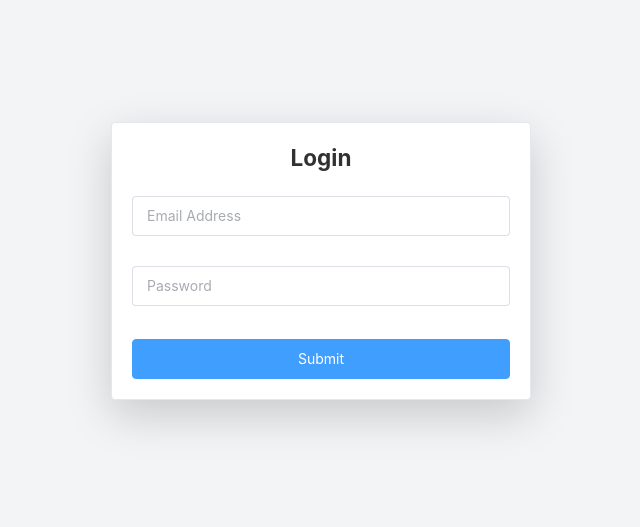
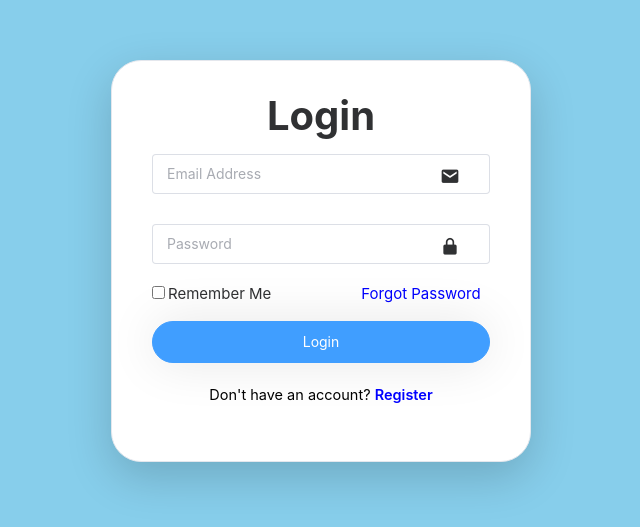
Before and after one commit to RinYouern/g9-easy-travel, a Vue app in the folder frontend vc2 pnc/: page /login in a window 1280 px wide. Shown: the part 139-666 px from the top of the page, without its empty margins (319-959 px from the left). Built offline with nearby package versions, Linux system fonts and the light colour scheme; no server answers; what vue-simple-acl would draw is missing.

Commit message:
[bug] register and login form

```diff
--- a/frontend vc2 pnc/src/HomePage.vue
+++ b/frontend vc2 pnc/src/HomePage.vue
@@ -223,7 +223,6 @@
           <a href="#">About</a>
           |
           <a href="#">Contact</a>
-
         </p>
 
         <p class="footer-company-name">
@@ -249,7 +248,8 @@
       <div class="footer-right">
         <p class="footer-company-about">
           <span>Contact Information</span>
-          <strong>Easy Travel</strong> Lorem ipsum dolor sit amet consectetur adipisicing elit. Iste, tempora natus fuga eos alias nobis.
+          <strong>Easy Travel</strong> Lorem ipsum dolor sit amet consectetur adipisicing elit.
+          Iste, tempora natus fuga eos alias nobis.
         </p>
         <div class="footer-icons">
           <a href="#"><i class="fa fa-facebook"></i></a>
@@ -410,7 +410,9 @@ iframe {
   margin-top: 50px;
 }
 
-.footer-distributed .footer-left, .footer-distributed .footer-center, .footer-distributed .footer-right {
+.footer-distributed .footer-left,
+.footer-distributed .footer-center,
+.footer-distributed .footer-right {
   display: inline-block;
   vertical-align: top;
 }
@@ -423,10 +425,11 @@ iframe {
 
 .footer-distributed h3 {
   color: #ffffff;
-    font: normal 36px 'Cookie', cursive;
+  font:
+    normal 36px 'Cookie',
+    cursive;
   margin: 0;
 }
-
 
 .footer-distributed h3 span {
   color: #e0ac1c;
@@ -494,7 +497,6 @@ iframe {
 .footer-distributed .footer-center p a {
   color: #e0ac1c;
   text-decoration: none;
-    ;
 }
 
 /* Footer Right */
@@ -539,13 +541,10 @@ iframe {
 }
 
 .footer-distributed .footer-icons a:hover {
-    background-color: #3F71EA;
+  background-color: #3f71ea;
 }
 
 .footer-links a:hover {
-    color: #3F71EA;
+  color: #3f71ea;
 }
-
-
-
 </style>
--- a/frontend vc2 pnc/src/views/Admin/Auth/LoginView.vue
+++ b/frontend vc2 pnc/src/views/Admin/Auth/LoginView.vue
@@ -1,17 +1,23 @@
-<!-- src/components/Login.vue -->
 <template>
+  <link href="https://unpkg.com/boxicons@2.1.4/css/boxicons.min.css" rel="stylesheet" />
+
   <div class="flex items-center justify-center min-h-screen bg-gray-100">
     <el-card class="w-full max-w-md shadow-lg">
       <h2 class="text-2xl font-bold mb-6 text-center">Login</h2>
       <el-form @submit="onSubmit">
         <el-form-item :error="emailError">
           <el-input placeholder="Email Address" v-model="email" size="large" />
+          <i class="bx bxs-envelope"></i>
         </el-form-item>
 
         <el-form-item :error="nameError" class="mt-8">
           <el-input placeholder="Password" v-model="password" size="large" type="password" />
+          <i class="bx bxs-lock-alt"></i>
         </el-form-item>
-
+        <div class="remember-forgot">
+          <label><input type="checkbox" v-model="rememberMe" />Remember Me</label>
+          <a href="#">Forgot Password</a>
+        </div>
         <div>
           <el-button
             size="large"
@@ -19,8 +25,11 @@
             :disabled="isSubmitting"
             type="primary"
             native-type="submit"
-            >Submit</el-button
+            >Login</el-button
           >
+          <div class="register-link">
+            <p>Don't have an account? <a href="/register">Register</a></p>
+          </div>
         </div>
       </el-form>
     </el-card>
@@ -64,6 +73,54 @@ const { value: email, errorMessage: emailError } = useField('email')
 
 <style scoped>
 .min-h-screen {
+  /* background-image: url(https://i.pinimg.com/564x/c4/60/25/c46025c855d83c100a3a6a9481774e0a.jpg);
+  background-size: cover; */
   min-height: 100vh;
+  background:skyblue;
+}
+.min-h-screen h2 {
+  font-size: 40px;
+}
+.w-full {
+  border-radius: 30px;
+  box-shadow: 0 0 50px rgba(2, 1, 1, 0.1);
+  padding: 20px;
+}
+i {
+  position: absolute;
+  right: 20px;
+  top: 30%;
+  transform: translate(-50%);
+  font-size: 20px;
+}
+.remember-forgot label input {
+  accent-color: #fff;
+  margin-right: 3px;
+}
+.remember-forgot a {
+  color: blue;
+  text-decoration: none;
+  margin-left: 90px;
+}
+.remember-forgot a:hover {
+  text-decoration: underline;
+  color: purple;
+}
+.register-link {
+  font-size: 14.5px;
+  text-align: center;
+  margin: 20px 0 15px;
+}
+.register-link p {
+  color: black;
+}
+.register-link p a {
+  color: blue;
+  text-decoration: none;
+  font-weight: 600;
+}
+.register-link p a:hover {
+  text-decoration: underline;
+  color: purple;
 }
 </style>
--- a/frontend vc2 pnc/src/views/Admin/Auth/RegisterView.vue
+++ b/frontend vc2 pnc/src/views/Admin/Auth/RegisterView.vue
@@ -1,4 +1,6 @@
 <template>
+  <link href="https://unpkg.com/boxicons@2.1.4/css/boxicons.min.css" rel="stylesheet" />
+
   <div class="flex items-center justify-center min-h-screen bg-gray-100">
     <el-card class="w-full max-w-md shadow-lg">
       <h2 class="text-2xl font-bold mb-6 text-center">Register</h2>
@@ -13,14 +15,17 @@
 
         <el-form-item :error="nameError">
           <el-input placeholder="Name" v-model="name" size="large" />
+          <i class="bx bxs-user"></i>
         </el-form-item>
 
         <el-form-item :error="emailError">
           <el-input placeholder="Email Address" v-model="email" size="large" />
+          <i class="bx bxs-envelope"></i>
         </el-form-item>
 
         <el-form-item :error="passwordError" class="mt-8">
           <el-input placeholder="Password" v-model="password" size="large" type="password" />
+          <i class="bx bxs-lock-alt"></i>
         </el-form-item>
 
         <div>
@@ -30,7 +35,7 @@
             :disabled="isSubmitting"
             type="primary"
             native-type="submit"
-            >Submit</el-button
+            >Register</el-button
           >
         </div>
       </el-form>
@@ -82,6 +87,54 @@ const { value: user_role, errorMessage: roleError } = useField('user_role')
 
 <style scoped>
 .min-h-screen {
+  /* background-image: url(https://i.pinimg.com/564x/c4/60/25/c46025c855d83c100a3a6a9481774e0a.jpg);
+  background-size: cover; */
   min-height: 100vh;
+  background:skyblue;
+}
+.min-h-screen h2 {
+  font-size: 40px;
+}
+.w-full {
+  border-radius: 30px;
+  box-shadow: 0 0 50px rgba(2, 1, 1, 0.1);
+  padding: 20px;
+}
+i {
+  position: absolute;
+  right: 20px;
+  top: 30%;
+  transform: translate(-50%);
+  font-size: 20px;
+}
+.remember-forgot label input {
+  accent-color: #fff;
+  margin-right: 3px;
+}
+.remember-forgot a {
+  color: blue;
+  text-decoration: none;
+  margin-left: 90px;
+}
+.remember-forgot a:hover {
+  text-decoration: underline;
+  color: purple;
+}
+.register-link {
+  font-size: 14.5px;
+  text-align: center;
+  margin: 20px 0 15px;
+}
+.register-link p {
+  color: black;
+}
+.register-link p a {
+  color: blue;
+  text-decoration: none;
+  font-weight: 600;
+}
+.register-link p a:hover {
+  text-decoration: underline;
+  color: purple;
 }
 </style>
```
Lines whose indentation alone changed are shown as unchanged.
